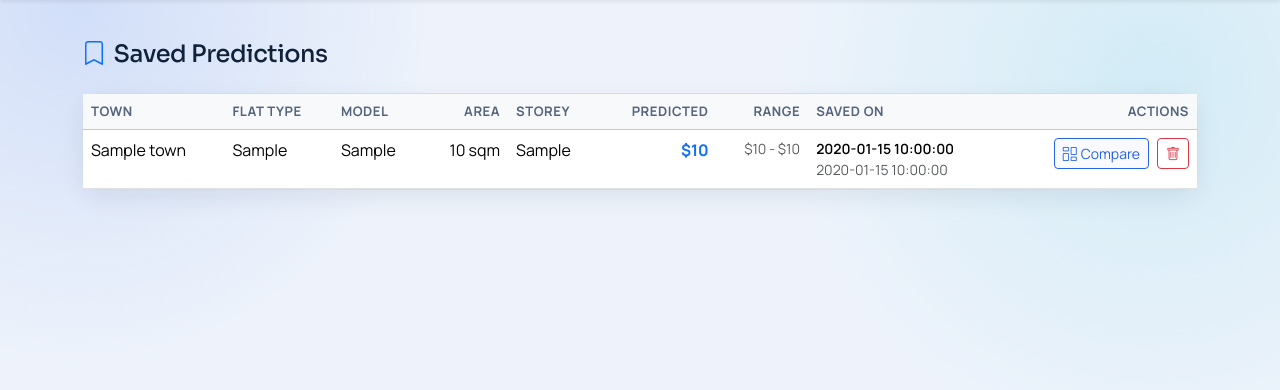
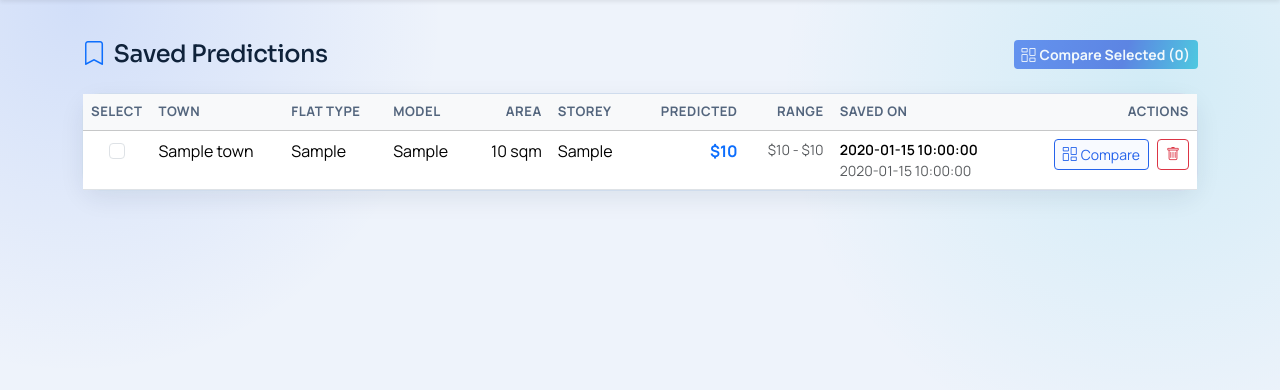
Before and after one commit to MARCHTOWNE/FYP-26-S1-22-PropSight, a Flask app: template webapp/templates/my_predictions.html in a window 1280 px wide. Shown: the part 57-447 px from the top of the page. Run offline with Flask 3, Linux system fonts and the light colour scheme; the template is opened without the code that fills it: most values are stand-ins (such as "Sample title", 1, 10 or a date in 2020); parts of the project's set-up code (start-up, migrations or seed data) failed here and were passed over.

Commit message:
checkboxes on comparison pg from saved preds

```diff
--- a/webapp/templates/my_predictions.html
+++ b/webapp/templates/my_predictions.html
@@ -7,10 +7,10 @@
         <h4 class="mb-0">
             <i class="bi bi-bookmark me-2 text-primary"></i>Saved Predictions
         </h4>
-        {% if predictions|length >= 2 %}
-        <a href="{{ url_for('comparison') }}" class="btn btn-primary btn-sm">
-            <i class="bi bi-columns-gap me-1"></i>Compare Saved Predictions
-        </a>
+        {% if predictions|length >= 1 %}
+        <button id="compare-btn" class="btn btn-primary btn-sm" disabled>
+            <i class="bi bi-columns-gap me-1"></i>Compare Selected (<span id="compare-count">0</span>)
+        </button>
         {% endif %}
     </div>
 
@@ -20,6 +20,7 @@
             <table class="table table-hover table-predictions mb-0">
                 <thead class="table-light">
                     <tr>
+                        <th class ="text-center" style="width:50px">Select</th>
                         <th>Town</th>
                         <th>Flat Type</th>
                         <th>Model</th>
@@ -34,6 +35,9 @@
                 <tbody>
                     {% for p in predictions %}
                     <tr>
+                        <td class="text-center">
+                            <input type="checkbox" class="form-check-input compare-check" value="{{ p['id'] }}">
+                        </td>
                         <td>{{ p['town'] }}</td>
                         <td>{{ p['flat_type'] }}</td>
                         <td>{{ p['flat_model'] }}</td>
@@ -74,6 +78,36 @@
             </table>
         </div>
     </div>
+        <script>
+            const checkboxes = document.querySelectorAll('.compare-check');
+            const compareBtn = document.getElementById('compare-btn');
+            const compareCount = document.getElementById('compare-count');
+            const baseUrl = "{{ url_for('comparison') }}";
+
+            checkboxes.forEach(cb=> {
+                cb.addEventListener('change', () => {
+                    const checked = document.querySelectorAll('.compare-check:checked');
+
+                    if (checked.length > 2) {
+                        cb.checked = false;
+                        alert('You can only select up to 2 predictions to compare.')
+                        return;
+                    }
+
+                    compareCount.textContent = checked.length;
+                    compareBtn.disabled = checked.length === 0;
+                });
+            });
+
+            compareBtn.addEventListener('click', () => {
+                const checked = document.querySelectorAll('.compare-check:checked');
+                const ids = Array.from(checked).map(cb=>cb.value);
+                const params = new URLSearchParams();
+                params.set('left_id', ids[0]);
+                if (ids[1]) params.set('right_id', ids[1]);
+                window.location.href = baseUrl + '?' + params.toString();
+            });
+        </script>
     {% else %}
     <div class="card">
         <div class="card-body text-center py-5">
```
